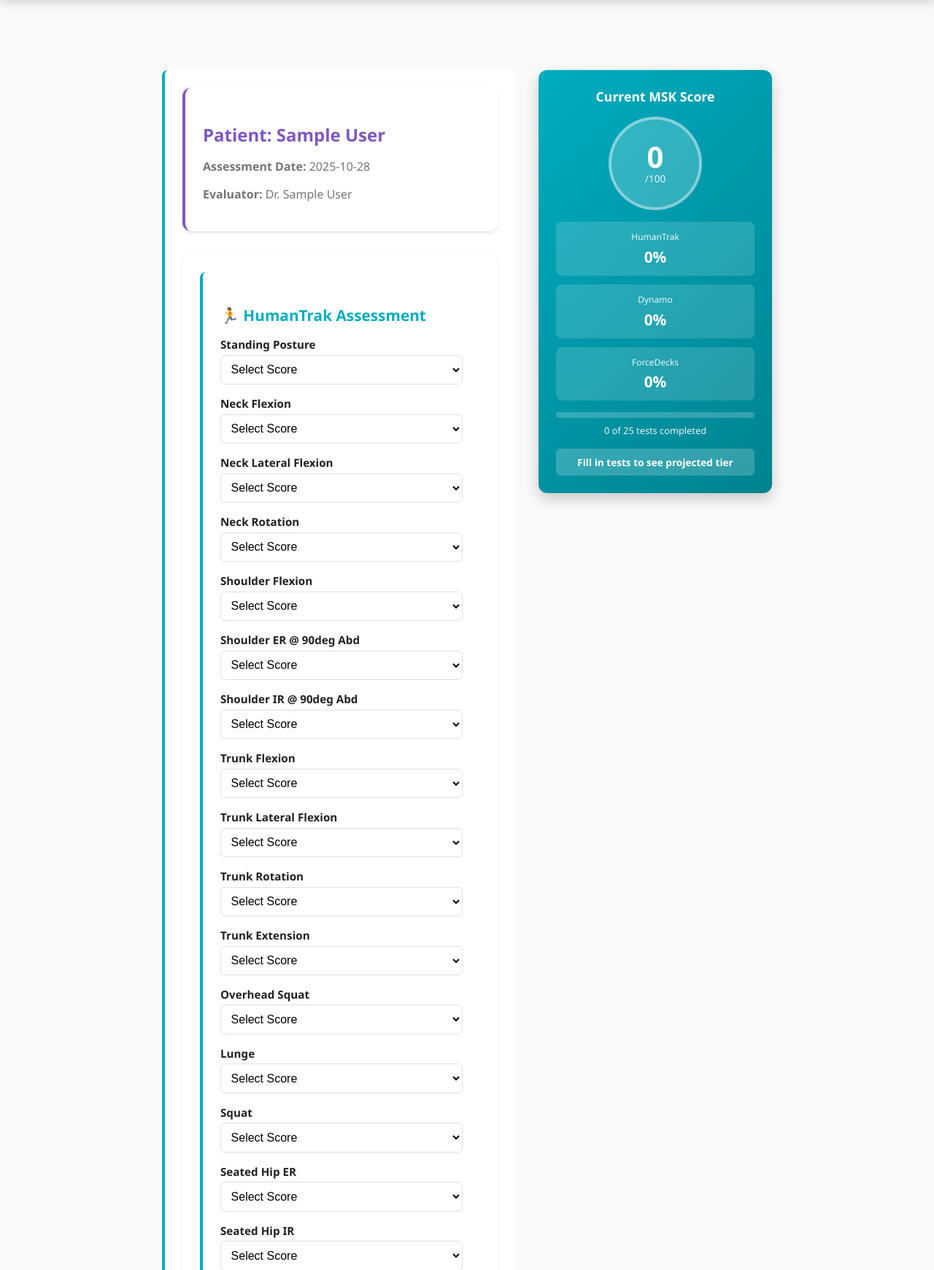
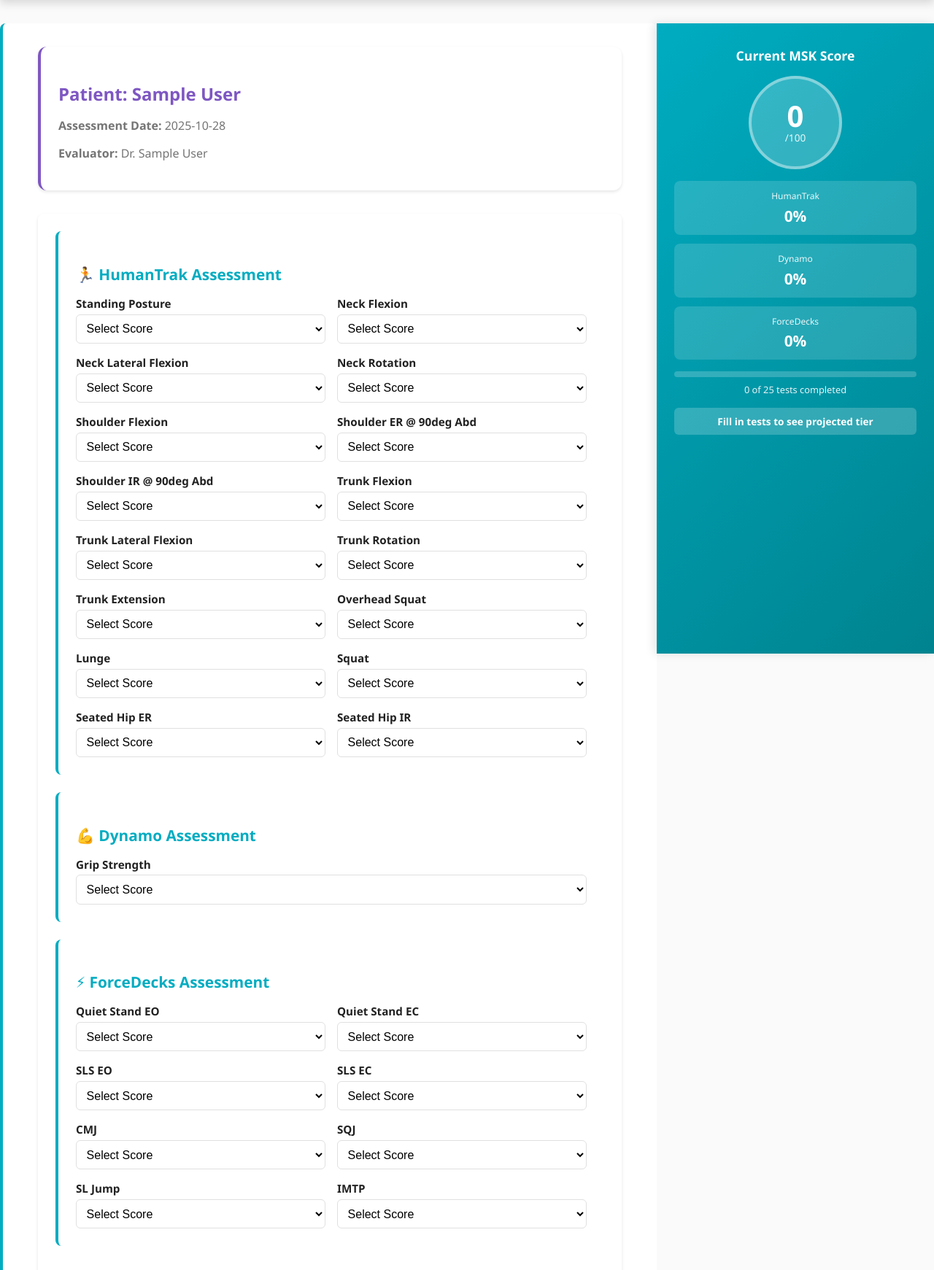
Before and after one commit to PTP0411/Impact-Rehab, a PHP site: page /assessment_form.php in a window 1280 px wide. Shown: the part 185-1926 px from the top of the page at 73% size. Run offline with PHP 8.4, Linux system fonts and the light colour scheme; the visitor is signed in with stand-in values (Sample User, id 1); tables that the repository leaves empty or names only in its code hold one stand-in row (values such as "Sample post").

Commit message:
Changes to the msk form UI

```diff
--- a/style.css
+++ b/style.css
@@ -560,12 +560,20 @@
 
 /* ==================== ASSESSMENT FORM STYLES ==================== */
 .assessment-form {
-  max-width: 1400px;
-  margin: 2rem auto;
+  width: 100vw;
+  margin: 0;
+  margin-left: calc(-50vw + 50%);
   display: grid;
-  grid-template-columns: 1fr 320px;
-  gap: 2rem;
-  padding: 2rem;
+  grid-template-columns: 1fr 380px;
+  gap: 0;
+  padding: 0;
+  min-height: calc(100vh - 100px);
+}
+
+.assessment-form-content {
+  padding: 2rem 3rem;
+  background: var(--bg-white);
+  overflow-y: auto;
 }
 
 .test-grid {
@@ -621,19 +629,18 @@
   transform: none;
 }
 
-/* Real-time Score Display - Teal gradient */
+/* Real-time Score Display - Teal gradient - FIXED TO RIGHT */
 .score-display {
   position: sticky;
-  top: 20px;
+  top: 0;
+  right: 0;
   background: linear-gradient(135deg, var(--assessment-teal) 0%, var(--assessment-teal-dark) 100%);
   color: white;
-  padding: 1.5rem;
-  border-radius: 12px;
-  box-shadow: var(--shadow-lg);
+  padding: 2rem 1.5rem;
   text-align: center;
-  height: fit-content;
-  max-height: calc(100vh - 40px);
+  height: 100vh;
   overflow-y: auto;
+  box-shadow: -4px 0 12px rgba(0,0,0,0.1);
 }
 
 .score-display h3 {
@@ -1272,12 +1279,14 @@
 @media (max-width: 1024px) {
   .assessment-form {
     grid-template-columns: 1fr;
-    gap: 1.5rem;
+    gap: 0;
+    width: 100%;
+    margin-left: 0;
   }
 
   .score-display {
     position: relative;
-    top: 0;
+    height: auto;
     max-height: none;
   }
 
```
